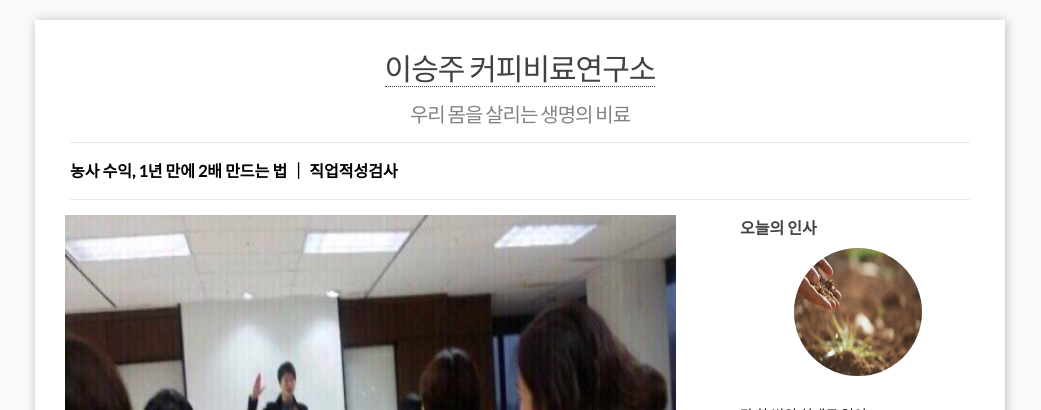
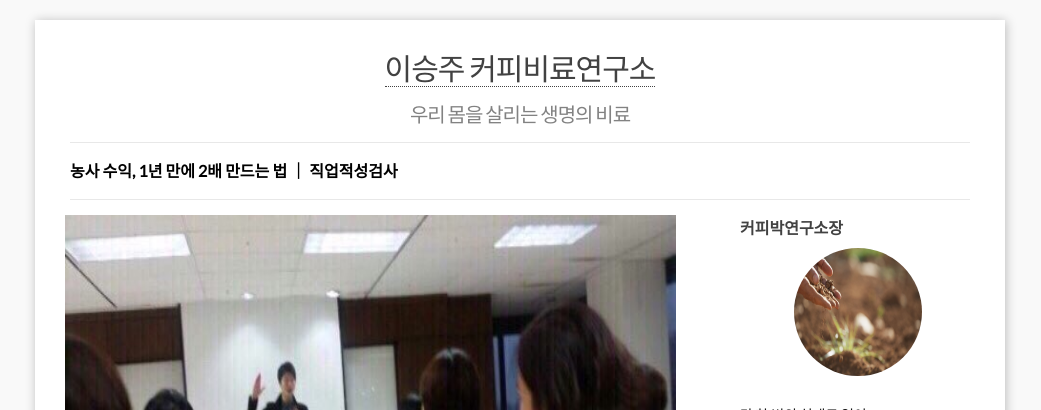
Before and after one commit to leevra/hair, a Jekyll site: the page built from index.html, in a window 1280 px wide. Shown: the top 410 px of the page, without its empty margins (120-1161 px from the left). Built offline with Jekyll 4.4.1, drawn with Linux system fonts in a browser that asks for light colours; the list of posts is cut into pages by our own code.

Commit message:
VersionActivity

```diff
--- a/_config.yml
+++ b/_config.yml
@@ -98,7 +98,7 @@ locales:
       Guestbook: "Księga gości"
       Subscribe: "Subskrypcja"
     kr:
-      Aboutme: "오늘의 인사"
+      Aboutme: "커피박연구소장"
       Archives: "모든 게시물"
       Blogroll: "참조 링크"
       Categories: "커피비료연구소"
```
